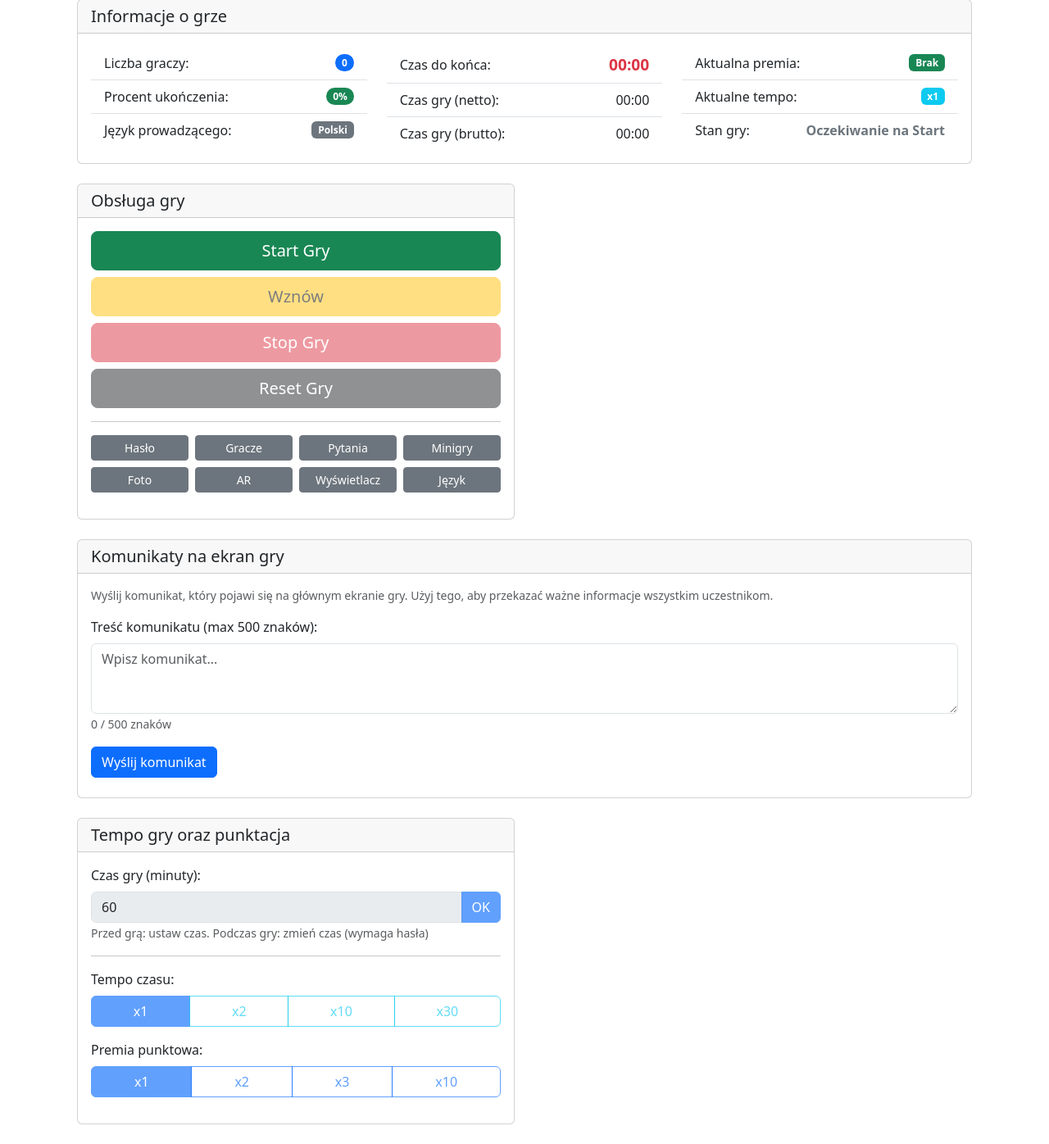
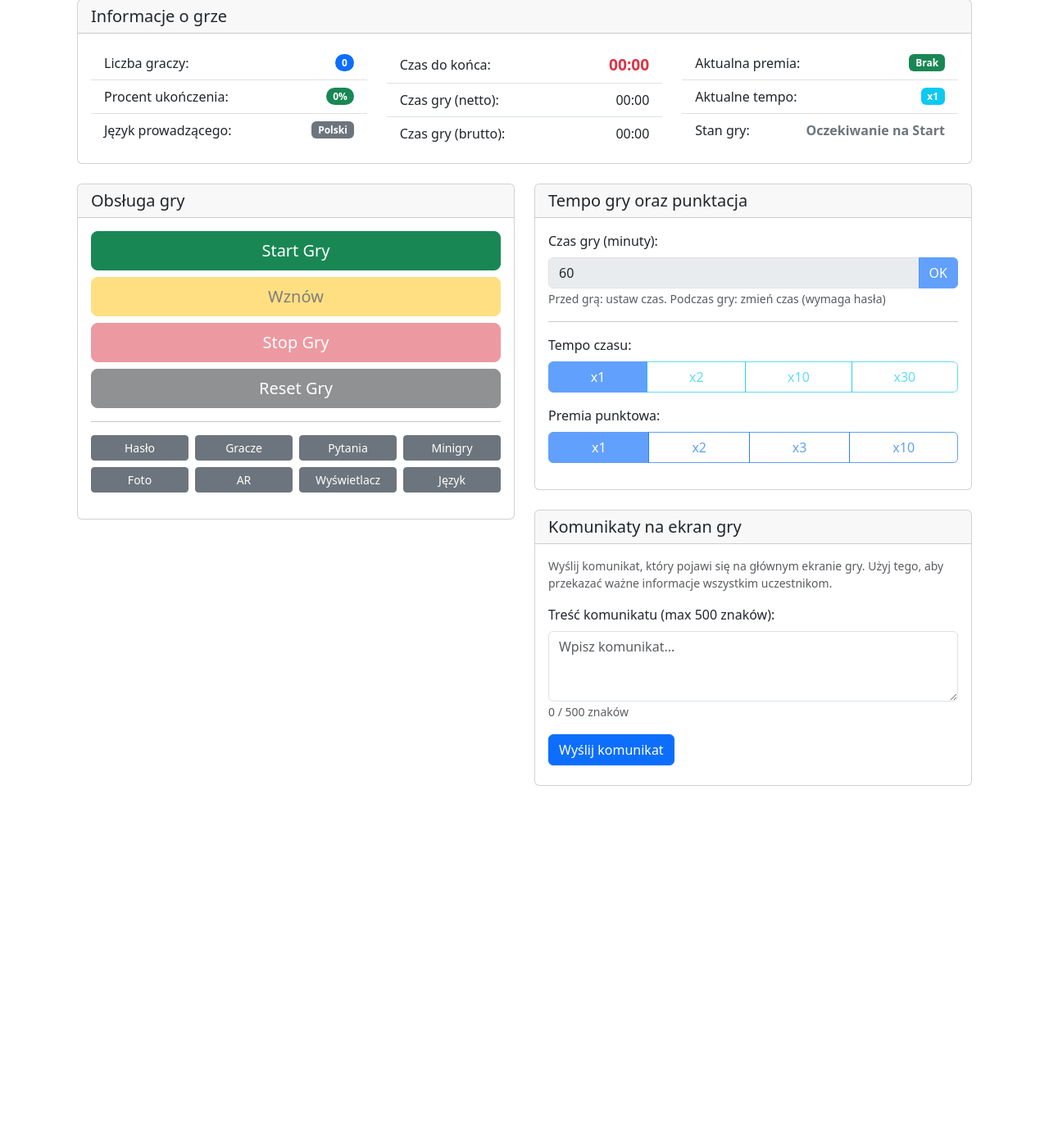
Before and after one commit to michalkopec1981/Saper-2, a Flask app: page /host in a window 1280 px wide. Shown: the part 278-1674 px from the top of the page at 82% size. After the commit the page ends 1237 px from the top, so only its background shows below. Run offline with Flask 2, Linux system fonts and the light colour scheme; the visitor is signed in with stand-in values (Sample User, id 1); data comes from the database, SQL or seed files in the repository; data that the repository does not hold is empty; some libraries are stand-ins or nearby versions.

Commit message:
Update host.html

```diff
--- a/templates/host.html
+++ b/templates/host.html
@@ -137,6 +137,7 @@
             </div>
 
             <div class="row">
+                <!-- Lewa kolumna: Obsługa gry -->
                 <div class="col-lg-6">
                     <fieldset id="pre-game-settings">
                         <div class="card mb-4">
@@ -171,28 +172,9 @@
                     </fieldset>
                 </div>
 
-<!-- ✅ NOWA SEKCJA: KOMUNIKATY -->
-                <div class="col-lg-12">
-                    <div class="card mb-4">
-                        <div class="card-header"><h5 class="card-title mb-0" data-translate="host_messages">Komunikaty na ekran gry</h5></div>
-                        <div class="card-body">
-                            <p class="text-muted small mb-3" data-translate="messages_description">
-                                Wyślij komunikat, który pojawi się na głównym ekranie gry. Użyj tego, aby przekazać ważne informacje wszystkim uczestnikom.
-                            </p>
-                            <div class="mb-3">
-                                <label for="host-message-input" class="form-label" data-translate="message_label">Treść komunikatu (max 500 znaków):</label>
-                                <textarea class="form-control" id="host-message-input" rows="3" maxlength="500" placeholder="Wpisz komunikat..."></textarea>
-                                <small class="text-muted">
-                                    <span id="message-char-count">0</span> / 500 znaków
-                                </small>
-                            </div>
-                            <button class="btn btn-primary" id="send-message-btn" data-translate="send_message">Wyślij komunikat</button>
-                            <div id="message-status" class="mt-2"></div>
-                        </div>
-                    </div>
-                </div>
-
+                <!-- ✅ NOWA PRAWA KOLUMNA -->
                 <div class="col-lg-6">
+                    <!-- Tempo gry oraz punktacja -->
                     <fieldset id="in-game-settings" disabled>
                         <div class="card mb-4">
                             <div class="card-header"><h5 class="card-title mb-0" data-translate="in_game_settings">Tempo gry oraz punktacja</h5></div>
@@ -225,7 +207,26 @@
                             </div>
                         </div>
                     </fieldset>
-                </div>
+
+                    <!-- Komunikaty na ekran gry -->
+                    <div class="card mb-4">
+                        <div class="card-header"><h5 class="card-title mb-0" data-translate="host_messages">Komunikaty na ekran gry</h5></div>
+                        <div class="card-body">
+                            <p class="text-muted small mb-3" data-translate="messages_description">
+                                Wyślij komunikat, który pojawi się na głównym ekranie gry. Użyj tego, aby przekazać ważne informacje wszystkim uczestnikom.
+                            </p>
+                            <div class="mb-3">
+                                <label for="host-message-input" class="form-label" data-translate="message_label">Treść komunikatu (max 500 znaków):</label>
+                                <textarea class="form-control" id="host-message-input" rows="3" maxlength="500" placeholder="Wpisz komunikat..."></textarea>
+                                <small class="text-muted">
+                                    <span id="message-char-count">0</span> / 500 znaków
+                                </small>
+                            </div>
+                            <button class="btn btn-primary" id="send-message-btn" data-translate="send_message">Wyślij komunikat</button>
+                            <div id="message-status" class="mt-2"></div>
+                        </div>
+                    </div>
+                </div> <!-- Koniec prawej kolumny -->
             </div>
         </div>
 
```
